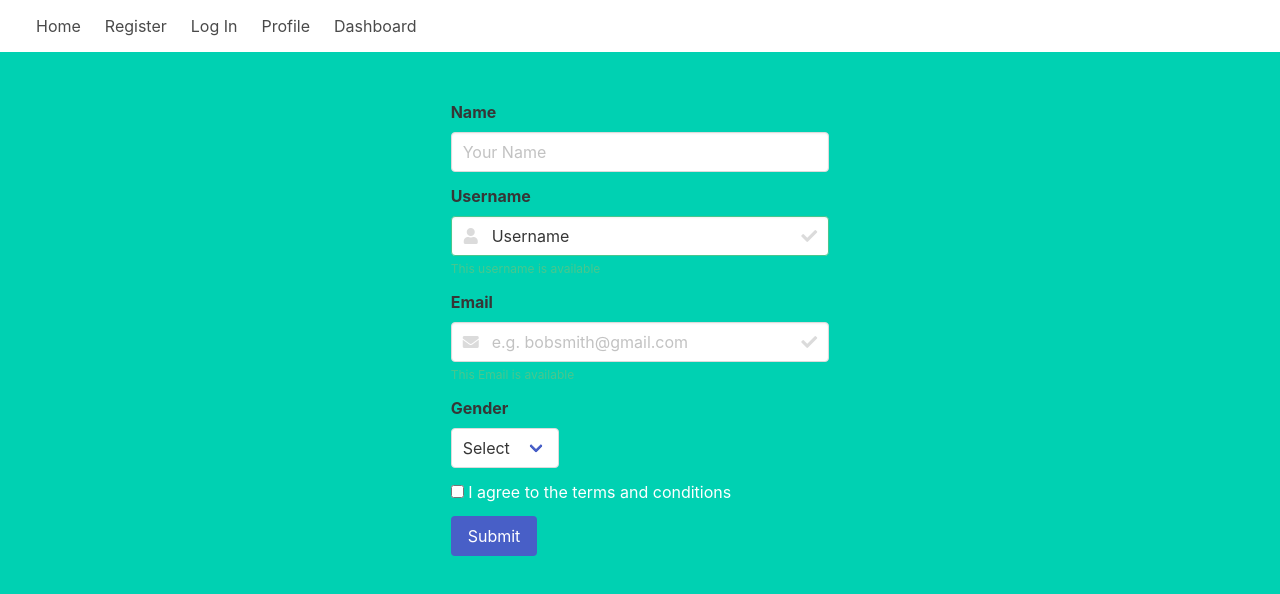
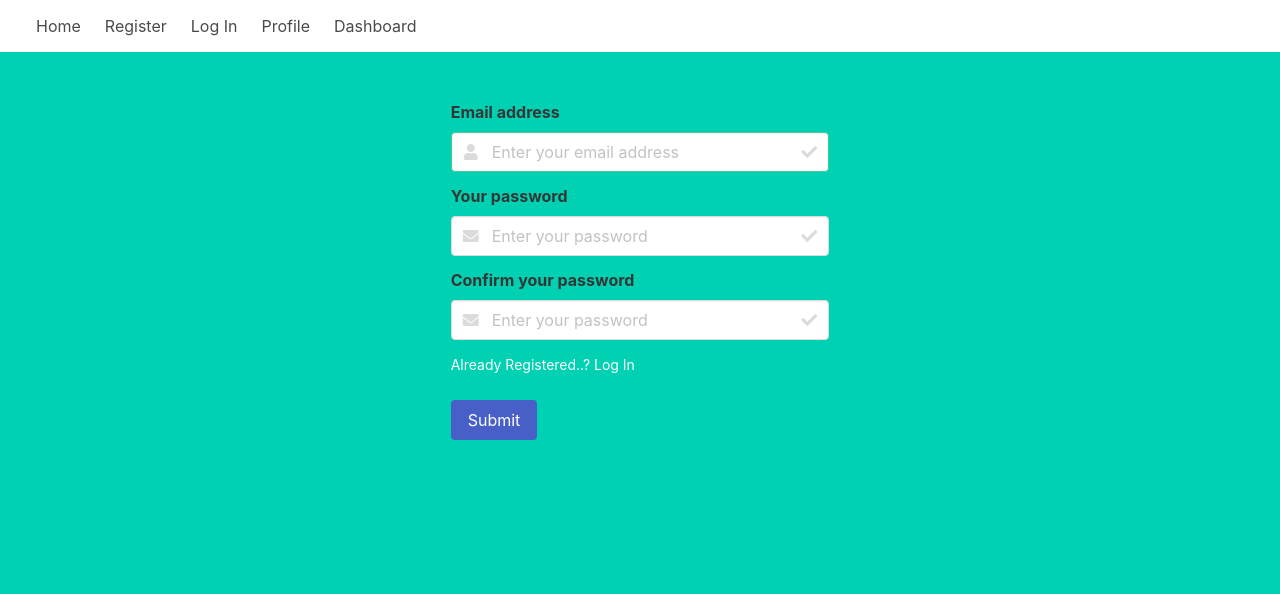
Before and after one commit to ktonner/full_stack_project, a website: page public/register.html in a window 1280 px wide. Drawn offline with nearby package versions, Linux system fonts and the light colour scheme.

Commit message:
register page

```diff
--- a/public/register.html
+++ b/public/register.html
@@ -34,20 +34,20 @@
 
         <div id="navbarBasicExample" class="navbar-menu">
             <div class="navbar-start">
-                <a class="navbar-item">
+                <a href="#" class="navbar-item">
                     Home
                 </a>
 
-                <a class="navbar-item">
+                <a href="/user/register" class="navbar-item">
                     Register
                 </a>
-                <a class="navbar-item">
+                <a href="/user/login" class="navbar-item">
                     Log In
                 </a>
-                <a class="navbar-item">
+                <a href="/user/profile" class="navbar-item">
                     Profile
                 </a>
-                <a class="navbar-item">
+                <a href="/" class="navbar-item">
                     Dashboard
                 </a>
 
@@ -57,18 +57,14 @@
     <!--end of navebar-->
 
     <section class="section hero is-primary is-fullheight">
-        <div class="columns">
+        <div class="columns ">
             <div class="column is-4 is-offset-4">
+                <form class="alertAppendReg">
                 <div class="field">
-                    <label class="label">Name</label>
-                    <div class="control">
-                        <input class="input" type="text" placeholder="Your Name">
-                    </div>
-                </div>
-                <div class="field">
-                    <label class="label">Username</label>
+                    <label for="emailInputReg" class="label">Email address</label>
                     <div class="control has-icons-left has-icons-right">
-                        <input class="input is-success" type="text" placeholder="Text input" value="Username">
+                        <input class="input is-success" type="email" id="emailInputReg"
+                            placeholder="Enter your email address">
                         <span class="icon is-small is-left">
                             <i class="fa fa-user"></i>
                         </span>
@@ -76,13 +72,13 @@
                             <i class="fa fa-check"></i>
                         </span>
                     </div>
-                    <p class="help is-success">This username is available</p>
                 </div>
                 <div class="field">
-                    <label class="label">Email</label>
+                    <label for="passwordInputReg" class="label">Your password</label>
                     <div class="control has-icons-left has-icons-right">
 
-                        <input type="email" placeholder="e.g. bobsmith@gmail.com" class="input" required>
+                        <input type="password" placeholder="Enter your password" id="passwordInputReg" class="input"
+                            required>
                         <span class="icon is-small is-left">
                             <i class="fa fa-envelope"></i>
                         </span>
@@ -90,34 +86,33 @@
                             <i class="fa fa-check"></i>
                         </span>
                     </div>
-                    <p class="help is-success">This Email is available</p>
+
+                </div>
+                <div class="field">
+                    <label for="passwordTwoInputReg" class="label">Confirm your password</label>
+                    <div class="control has-icons-left has-icons-right">
+
+                        <input type="password" placeholder="Enter your password" id="passwordTwoInputReg" class="input"
+                            required>
+                        <span class="icon is-small is-left">
+                            <i class="fa fa-envelope"></i>
+                        </span>
+                        <span class="icon is-small is-right">
+                            <i class="fa fa-check"></i>
+                        </span>
+                    </div>
+
                 </div>
 
-                <div class="field">
-                    <label class="label">Gender</label>
+
+                <div class="field is-grouped">
                     <div class="control">
-                        <div class="select">
-                            <select>
-                                <option>Select</option>
-                                <option>Male</option>
-                                <option>Female</option>
-                            </select>
-                        </div>
+                        <small>Already Registered..? <a href="/user/login">Log In</a></small><br><br>
+                        <button id="submitBtnReg" class="button is-link" type="submit">Submit</button>
+
                     </div>
                 </div>
-                <div class="field">
-                    <div class="control">
-                        <label class="checkbox">
-                            <input type="checkbox">
-                            I agree to the <a href="#">terms and conditions</a>
-                        </label>
-                    </div>
-                </div>
-                <div class="field is-grouped">
-                    <div class="control">
-                        <button class="button is-link">Submit</button>
-                    </div>
-                </div>
+                </form>
             </div>
         </div>
     </section>
```
